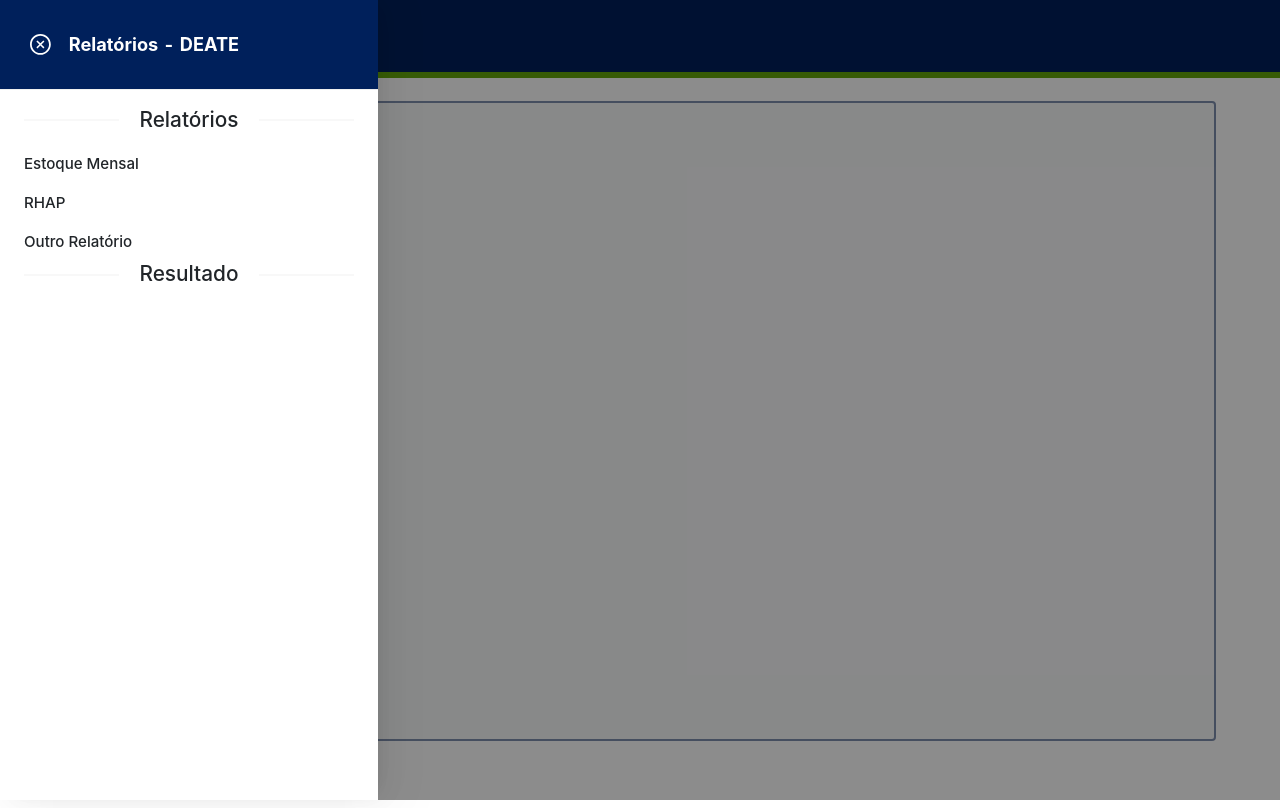
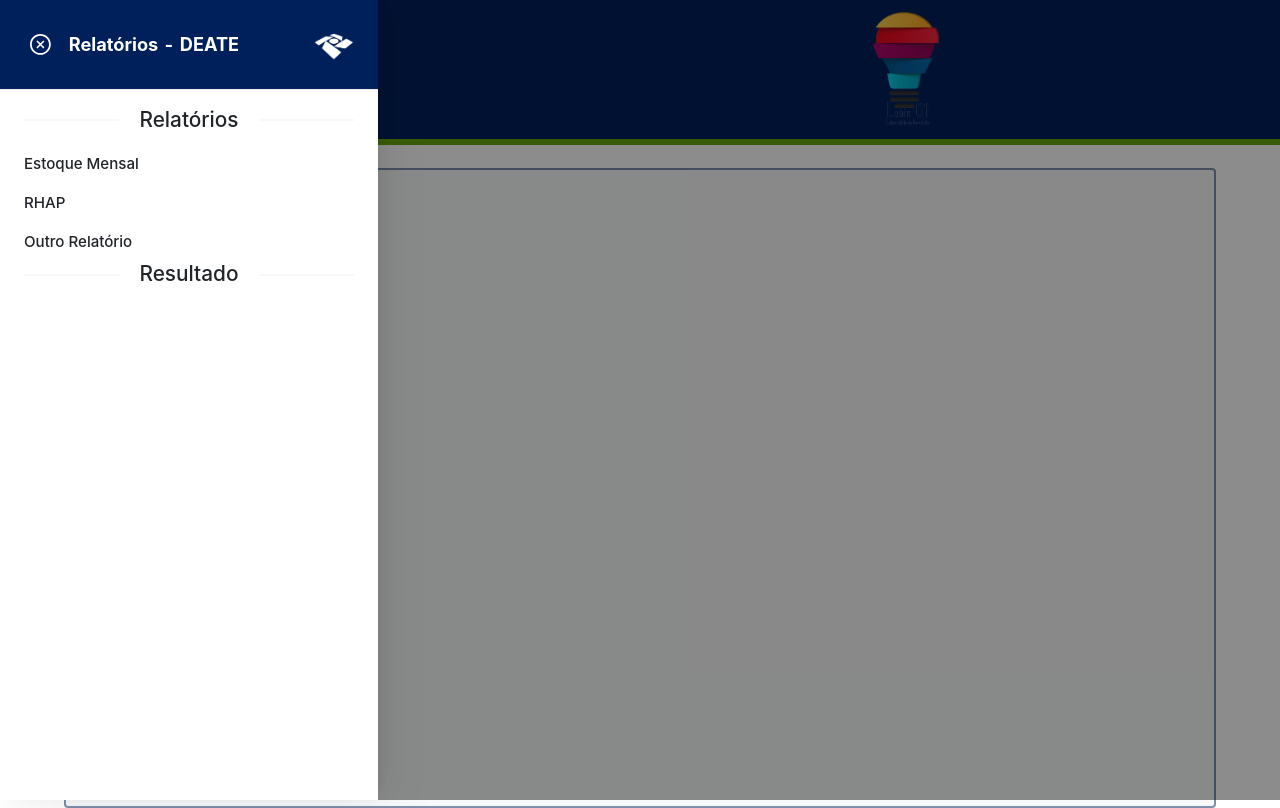
Before and after one commit to julianohcosta/deate, a React (Create React App) app: page / in a window 1280 px wide. Both pictures are taken after a click on the element "menu". Built offline with nearby package versions, Linux system fonts and the light colour scheme; no server answers.

Commit message:
Change HEader

```diff
--- a/src/components/Header.jsx
+++ b/src/components/Header.jsx
@@ -1,14 +1,56 @@
 import classes from "./Header.module.css";
 import { MenuOutlined } from "@ant-design/icons";
+import {Col, Row} from "antd";
+import {useEffect, useState} from "react";
+import userLogo from '../assets/logoLabin.png'
 
 const Header = props => {
+
+  const [username, setusername] = useState('');
+
+  useEffect(() => {
+
+    fetch('https://localhost:8443/ctx/run/Agendador/user')
+      .then(response => response.json())
+      .then(user => {
+        if (user.username) {
+          setusername(user.username);
+        }
+      })
+      .catch(e => {
+        console.log(e)
+      })
+
+  }, [username]);
+
+
   return (
     <header className={classes["main-header"]}>
-      <MenuOutlined
-        className={classes["hamburguer-menu"]}
-        onClick={props.onClick}
-      />
-      <span className={classes["header-text"]}>Gerencial DEATE</span>
+      <Row align={'middle'}>
+        <Col span={2} style={{
+          marginRight: '-1.5em'
+        }}>
+          <MenuOutlined
+            className={classes["hamburguer-menu"]}
+            onClick={props.onClick}
+          />
+        </Col>
+        <Col span={6}>
+          <span className={classes["header-text"]}>Gerencial DEATE</span>
+        </Col>
+        <Col span={6} style={{
+          width: '30em'
+        }}/>
+        <Col span={3}>
+          <div className={classes.servidor}>
+            <p className={classes.username}>{username}</p>
+          </div>
+        </Col>
+        <Col span={3}>
+          <img className={classes.logolabin} src={userLogo} alt=""/>
+        </Col>
+
+      </Row>
     </header>
   );
 };
--- a/src/components/Header.module.css
+++ b/src/components/Header.module.css
@@ -15,3 +15,19 @@
   font-size: 1rem;
   padding: 0 1em 0 1em;
 }
+
+.servidor {
+  text-align: right;
+}
+.username {
+  width: 250px;
+  white-space: nowrap;
+  overflow: hidden;
+  text-overflow: ellipsis;
+  font-size: 0.6rem;
+  font-weight: 700;
+}
+
+.logolabin{
+  height: 5em;
+}
--- a/src/components/SideBar.jsx
+++ b/src/components/SideBar.jsx
@@ -1,6 +1,7 @@
 import classes from "./SideBar.module.css";
 import {Divider, Drawer} from 'antd';
-import { CloseCircleOutlined } from '@ant-design/icons';
+import {CloseCircleOutlined} from '@ant-design/icons';
+import logoRfb from '../assets/logoRfb.png';
 
 const SideBar = props => {
 
@@ -22,7 +23,12 @@ const SideBar = props => {
             color: 'var(--header-text-clr)',
             fontWeight: '700'
           }}>
-            Relatórios - DEATE
+            <span>
+              <span>
+                Relatórios - DEATE
+              </span>
+              <img className={classes.logo} src={logoRfb} alt="logo RFB"/>
+            </span>
           </p>
         )}
         headerStyle={{
--- a/src/components/SideBar.module.css
+++ b/src/components/SideBar.module.css
@@ -12,3 +12,11 @@
     font-weight: 500;
     cursor: pointer;
 }
+
+.logo {
+    max-height: 1.5em;
+    height: auto;
+    float: right;
+    border: 0;
+    vertical-align: middle;
+}
```
Also changed, not shown: src/assets/logoLabin.png, src/assets/logoRfb.png (added).
